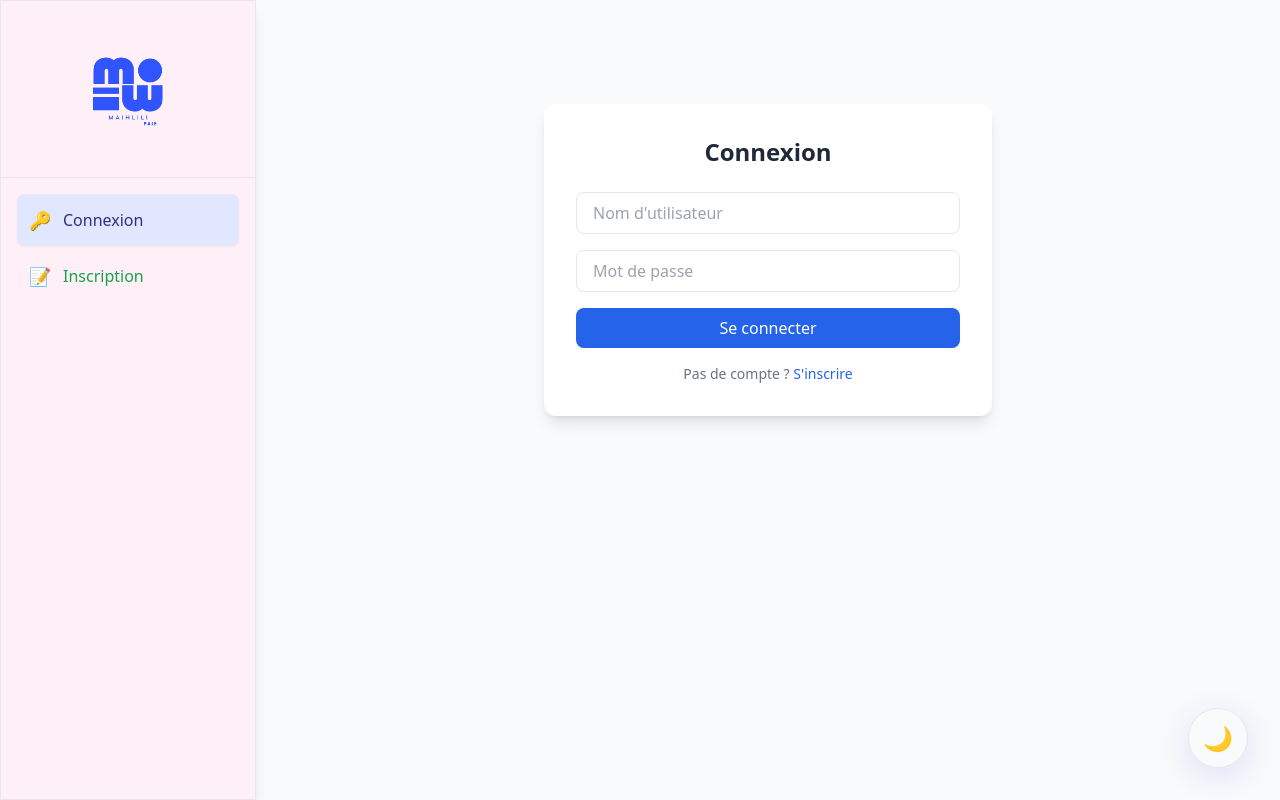
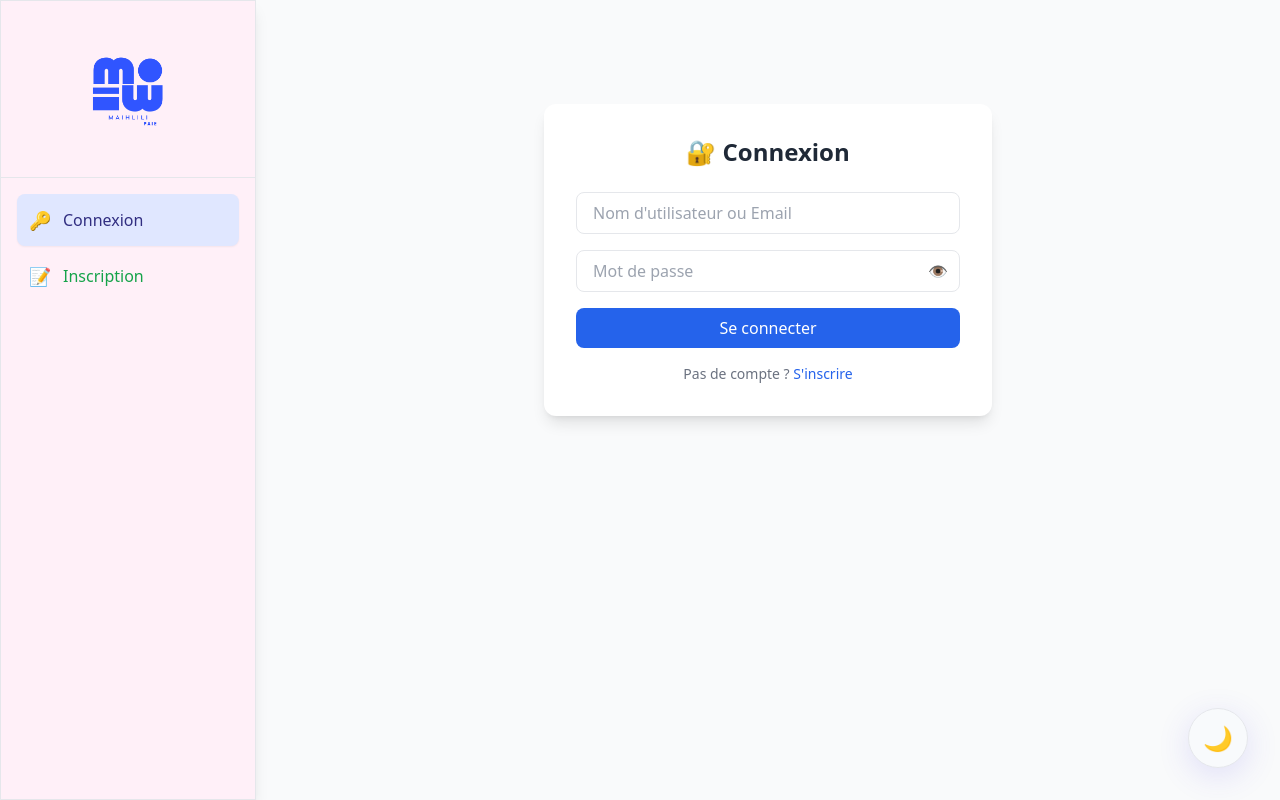
Before and after one commit to filet0fish09/Maihlili.Paie, a Flask app: page /login in a window 1280 px wide. Run offline with Flask 3, Linux system fonts and the light colour scheme; some libraries are stand-ins or nearby versions.

Commit message:
Enhance login form with password toggle and placeholders
Updated login form with enhanced user experience features, including password visibility toggle and improved input placeholders.

```diff
--- a/templates/login.html
+++ b/templates/login.html
@@ -1,14 +1,45 @@
 {% extends "base.html" %}
 {% block content %}
 <div class="max-w-md mx-auto mt-20 bg-white p-8 rounded-xl shadow-lg">
-  <h2 class="text-2xl font-bold mb-6 text-center text-gray-800">Connexion</h2>
+  <h2 class="text-2xl font-bold mb-6 text-center text-gray-800">🔐 Connexion</h2>
   <form method="POST" action="{{ url_for('login') }}" class="space-y-4">
-    <input type="text" name="username" placeholder="Nom d'utilisateur"
-           class="w-full px-4 py-2 border rounded-lg focus:outline-none focus:ring-2 focus:ring-blue-500">
-    <input type="password" name="password" placeholder="Mot de passe"
-           class="w-full px-4 py-2 border rounded-lg focus:outline-none focus:ring-2 focus:ring-blue-500">
-    <button type="submit" class="w-full bg-blue-600 text-white py-2 rounded-lg hover:bg-blue-700">Se connecter</button>
+    <div>
+      <input type="text" name="username" placeholder="Nom d'utilisateur ou Email" required
+             class="w-full px-4 py-2 border rounded-lg focus:outline-none focus:ring-2 focus:ring-blue-500">
+    </div>
+
+    <div class="relative">
+      <input type="password" name="password" id="password" placeholder="Mot de passe" required
+             class="w-full px-4 py-2 pr-12 border rounded-lg focus:outline-none focus:ring-2 focus:ring-blue-500">
+      <button type="button" onclick="togglePassword()"
+              class="absolute right-3 top-1/2 transform -translate-y-1/2 text-gray-500 hover:text-gray-700 focus:outline-none">
+        <span id="eye-icon">👁️</span>
+      </button>
+    </div>
+
+    <button type="submit" class="w-full bg-blue-600 text-white py-2 rounded-lg hover:bg-blue-700 font-medium transition-colors">
+      Se connecter
+    </button>
   </form>
-  <p class="mt-4 text-sm text-center text-gray-500">Pas de compte ? <a href="{{ url_for('register') }}" class="text-blue-600 hover:underline">S'inscrire</a></p>
+
+  <p class="mt-4 text-sm text-center text-gray-500">
+    Pas de compte ?
+    <a href="{{ url_for('register') }}" class="text-blue-600 hover:underline">S'inscrire</a>
+  </p>
 </div>
+
+<script>
+function togglePassword() {
+  const passwordInput = document.getElementById('password');
+  const eyeIcon = document.getElementById('eye-icon');
+
+  if (passwordInput.type === 'password') {
+    passwordInput.type = 'text';
+    eyeIcon.textContent = '🙈';
+  } else {
+    passwordInput.type = 'password';
+    eyeIcon.textContent = '👁️';
+  }
+}
+</script>
 {% endblock %}
```
